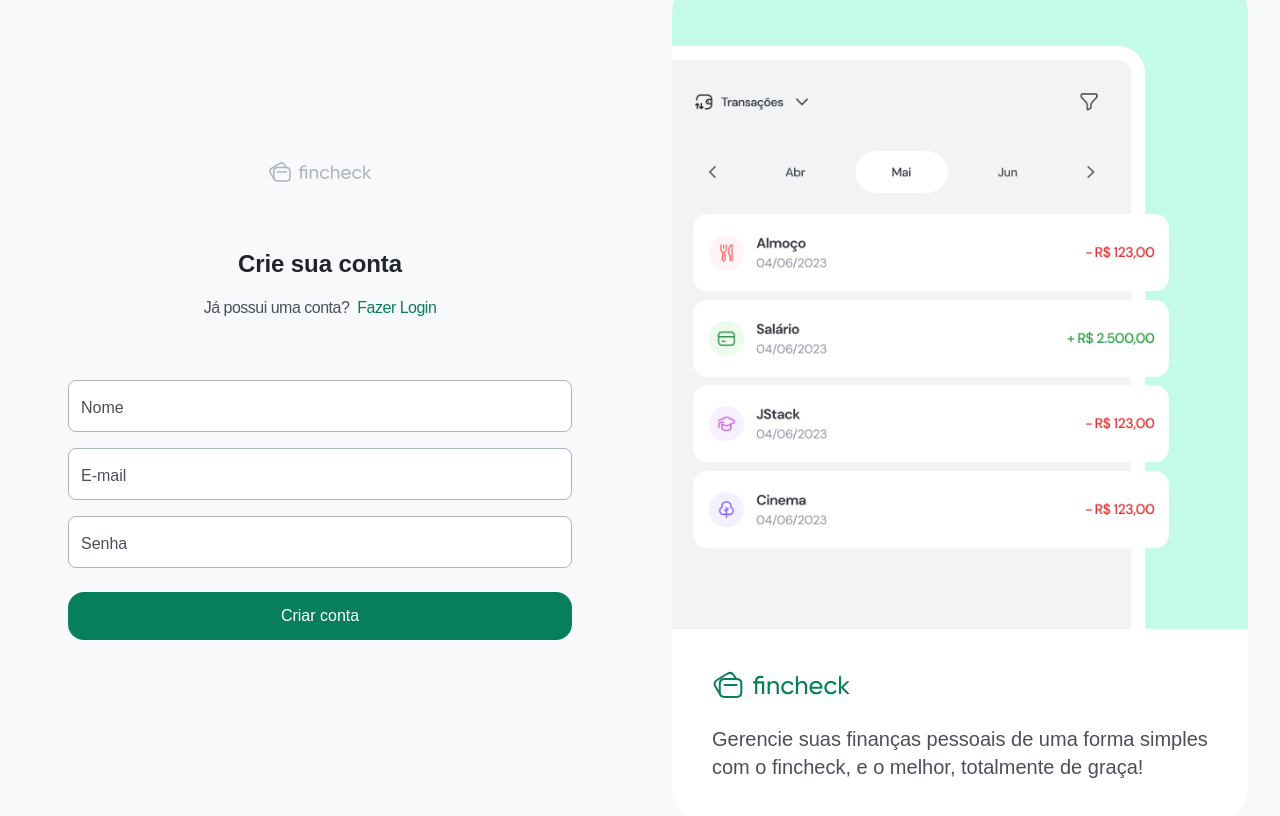
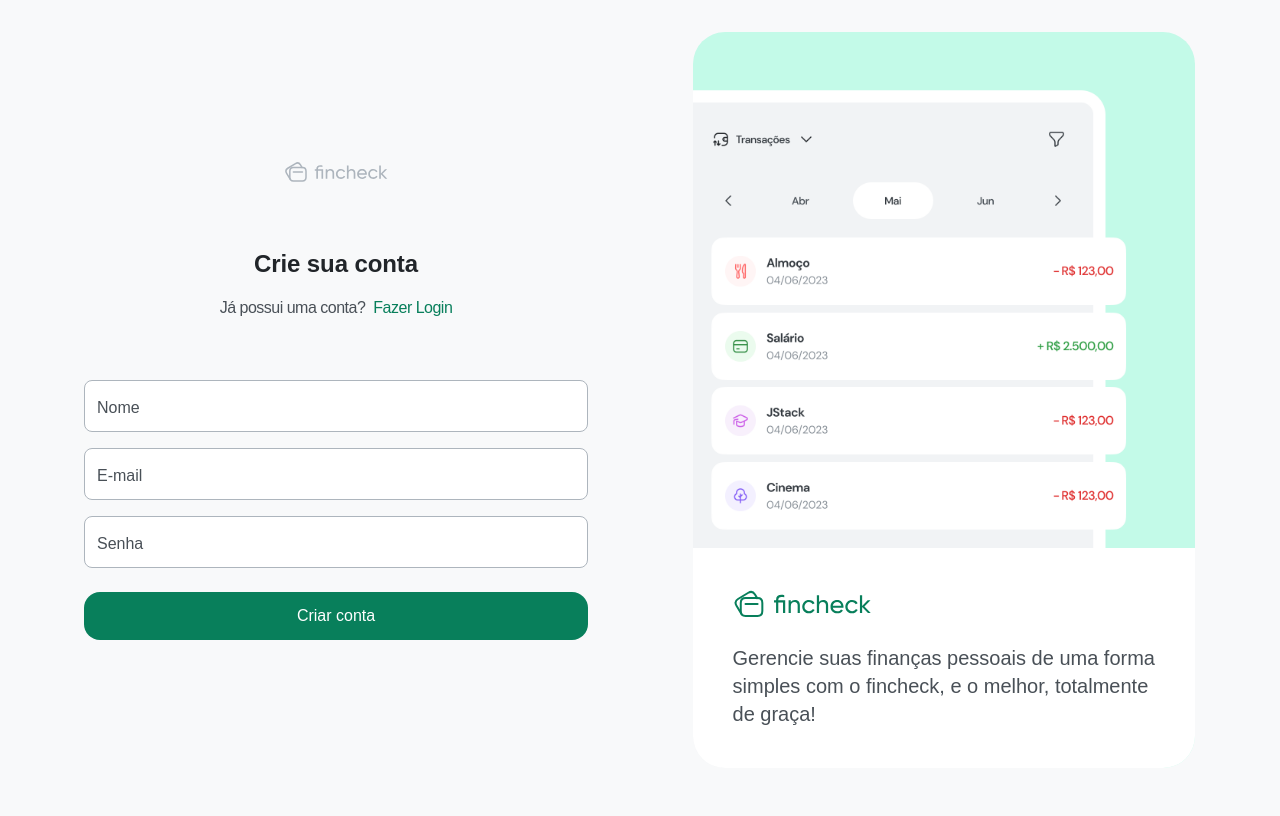
Before and after one commit to devjordanoo/AutoWallet-WebUI, a React (Vite) app: page /register in a window 1280 px wide. Shown: the top 816 px of the page. Built offline with nearby package versions, Linux system fonts and the light colour scheme; no server answers.

Commit message:
fix: add auth header hein refreshh page

```diff
--- a/src/app/contexts/AuthContext.tsx
+++ b/src/app/contexts/AuthContext.tsx
@@ -17,10 +17,15 @@ export const AuthContext = createContext<AuthContextValue>({} as AuthContextValu
 export const AuthProvider = ({ children }: { children: React.ReactNode }) => {
   const [ signedIn, setSignedIn ] = useState<boolean>(() => {
     const accessToken = localStorage.getItem(LocalStorageKeys.accessToken)
+
+    if(accessToken) {
+      httpClient.setAuthHeader(accessToken)
+    }
+
     return !!accessToken
   })
 
-  const { removeQueries } = useQueryClient();
+  const queryClient = useQueryClient();
   const { isError, isFetching, isSuccess } = useQuery({
     queryKey: ["users", "me"],
     queryFn: async () => usersService.me(),
@@ -37,10 +42,10 @@ export const AuthProvider = ({ children }: { children: React.ReactNode }) => {
 
   const signout = useCallback(() => {
     localStorage.removeItem(LocalStorageKeys.accessToken)
-    removeQueries({ queryKey: ["users", "me"] })
+    queryClient.clear()
 
     setSignedIn(false)
-  }, [removeQueries])
+  }, [])
 
   useEffect(() => {
     if(isError) {
--- a/src/view/components/_input.tsx
+++ b/src/view/components/_input.tsx
@@ -1,7 +1,5 @@
 import { ComponentProps, forwardRef } from "react"
 import { CrossCircledIcon } from "@radix-ui/react-icons"
-import { twMerge } from "tailwind-merge"
-import clsx from "clsx"
 import { cn } from "@/app/utils/cn"
 
 interface InputProps extends ComponentProps<'input'> {
--- a/src/view/layouts/AuthLayout.tsx
+++ b/src/view/layouts/AuthLayout.tsx
@@ -5,8 +5,10 @@ import LoginImage from "@/assets/images/login.png"
 
 export const AuthLayout = () => {
   return (
-    <div className="flex w-full h-full">
-      <div className="w-full p-8 lg:w-1/2 h-full flex flex-col justify-center items-center">
+    <div className="container mx-auto h-full">
+      <div className="flex items-center p-8 h-full">
+
+        <div className="w-full h-full lg:w-1/2 px-8 flex flex-col justify-center items-center">
           <Logo className="text-gray-500 h-6" />
 
           <div className="mt-16 w-full max-w-[504px]">
@@ -14,13 +16,15 @@ export const AuthLayout = () => {
           </div>
         </div>
 
-      <div className="hidden lg:flex w-1/2 h-full p-8 flex-col justify-center items-center">
-        <div className="relative max-w-[656px]">
+        <div className="h-full hidden lg:flex px-8 w-1/2 flex-col justify-center items-center">
+          <div className="relative max-w-[656px] h-full">
+            <div className="max-w-[656px] h-full">
               <img
                 src={LoginImage}
-            className="rounded-[32px] object-cover w-full h-full max-w-[656px] max-h-[980px] select-none"
+                className="object-cover rounded-[32px] w-full h-full select-none"
                 alt=""
               />
+            </div>
 
             <div
               className="absolute bottom-0 w-full max-w-[656px] bg-white p-10 rounded-b-[32px]"
@@ -33,6 +37,8 @@ export const AuthLayout = () => {
             </div>
           </div>
         </div>
+
+      </div>
     </div>
   )
 }
--- a/src/view/pages/dashboard/page.tsx
+++ b/src/view/pages/dashboard/page.tsx
@@ -7,7 +7,7 @@ export const Dashboard = () => {
     <div>
       <h1>Dashboard</h1>
 
-      <button onClick={signout}>Signout</button>
+      <button onClick={() => signout()}>Signout</button>
     </div>
   )
 }
```
Lines whose indentation alone changed are shown as unchanged.
